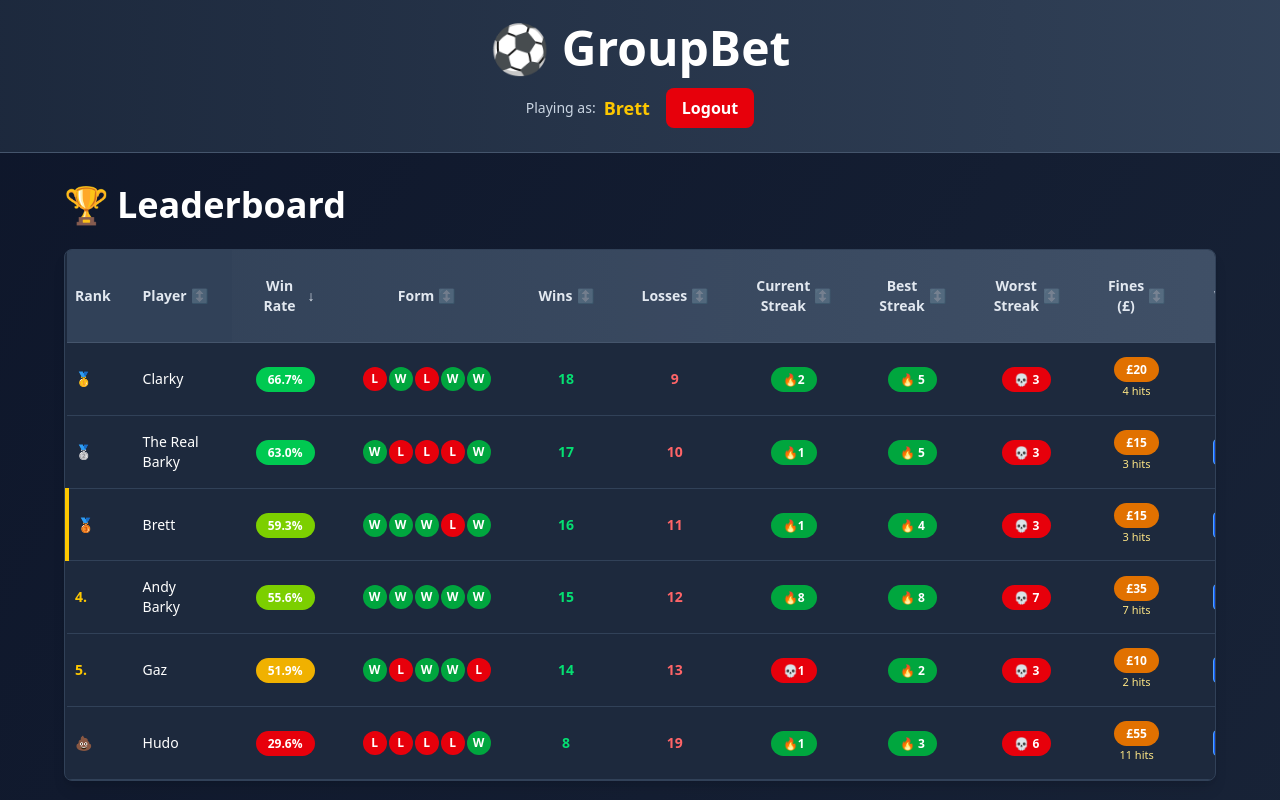
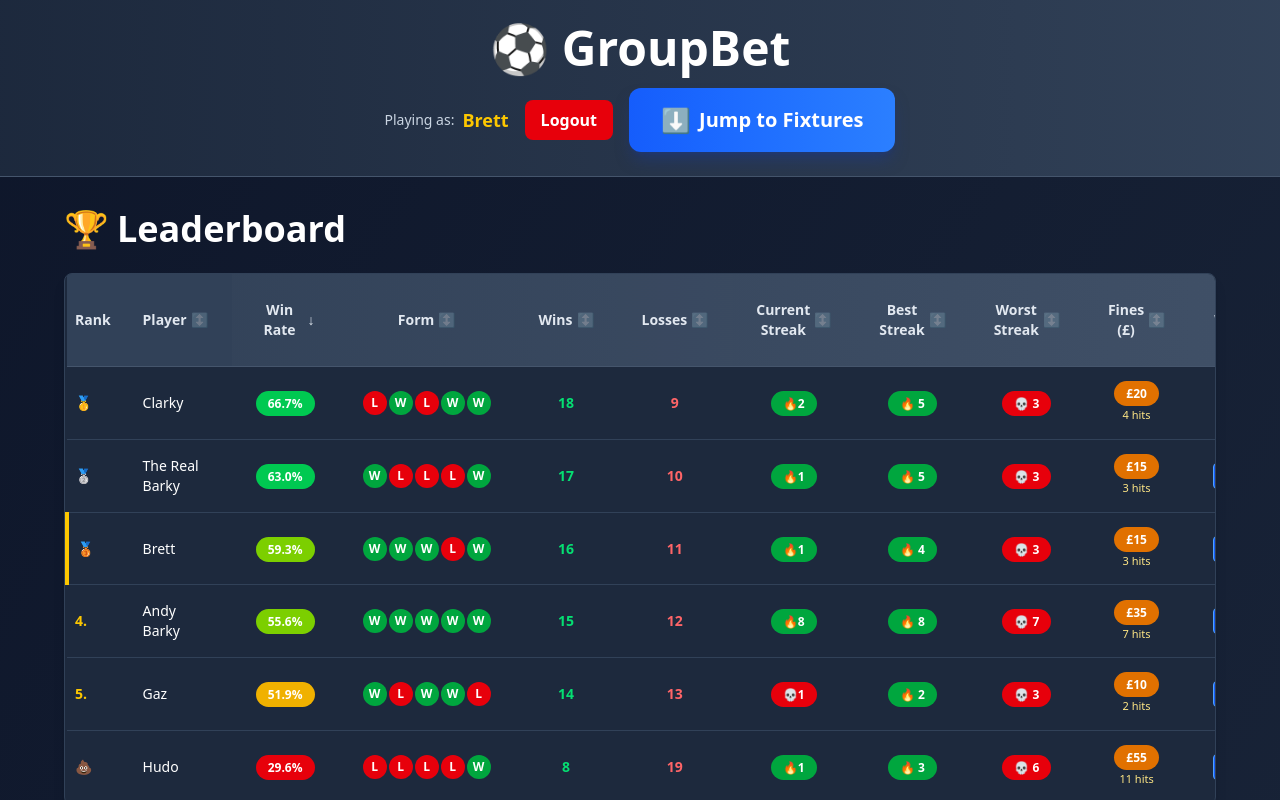
Before and after one commit to JamieBarkway/group-bet, a Next.js app: page / in a window 1280 px wide. Both pictures are taken after a click on the button "Brett". Shown: the top 800 px of the page. Built offline with nearby package versions, Linux system fonts and the light colour scheme; no server answers.

Commit message:
added fixtures title

```diff
--- a/app/components/Fixtures.tsx
+++ b/app/components/Fixtures.tsx
@@ -188,7 +188,10 @@ export default function WeekendFixtures({ selectedPlayer }: { selectedPlayer?: s
   };
 
   return (
-    <div className="space-y-4">
+    <div id="fixtures-section" className="space-y-4">
+      <h3 className="text-2xl font-bold text-white mb-4 flex items-center gap-2">
+            This Weekend's Fixtures
+          </h3>
       {Object.keys(fixturesByLeague).map((league) => {
         const isOpen = openLeagues[league] || false;
         const days = Object.keys(fixturesByLeague[league]);
--- a/app/components/Header.tsx
+++ b/app/components/Header.tsx
@@ -11,6 +11,13 @@ export default function Header({ selectedPlayer, onLogout }: HeaderProps) {
   const handleLogout = () => {
     Cookies.remove("selectedPlayer");
     onLogout();
+  };
+
+  const scrollToFixtures = () => {
+    const fixturesSection = document.getElementById("fixtures-section");
+    if (fixturesSection) {
+      fixturesSection.scrollIntoView({ behavior: "smooth", block: "start" });
+    }
   };
 
   return (
@@ -32,6 +39,13 @@ export default function Header({ selectedPlayer, onLogout }: HeaderProps) {
           >
             Logout
           </button>
+          <button
+            onClick={scrollToFixtures}
+            className="px-6 py-3 md:px-8 md:py-4 bg-gradient-to-r from-blue-600 to-blue-500 hover:from-blue-700 hover:to-blue-600 text-white text-base md:text-xl rounded-xl font-bold transition-all shadow-lg shadow-blue-900/50 hover:shadow-xl hover:shadow-blue-900/60 hover:scale-105 flex items-center gap-2"
+          >
+            <span className="text-xl md:text-2xl">⬇️</span>
+            Jump to Fixtures
+          </button>
         </div>
       </div>
     </header>
```
